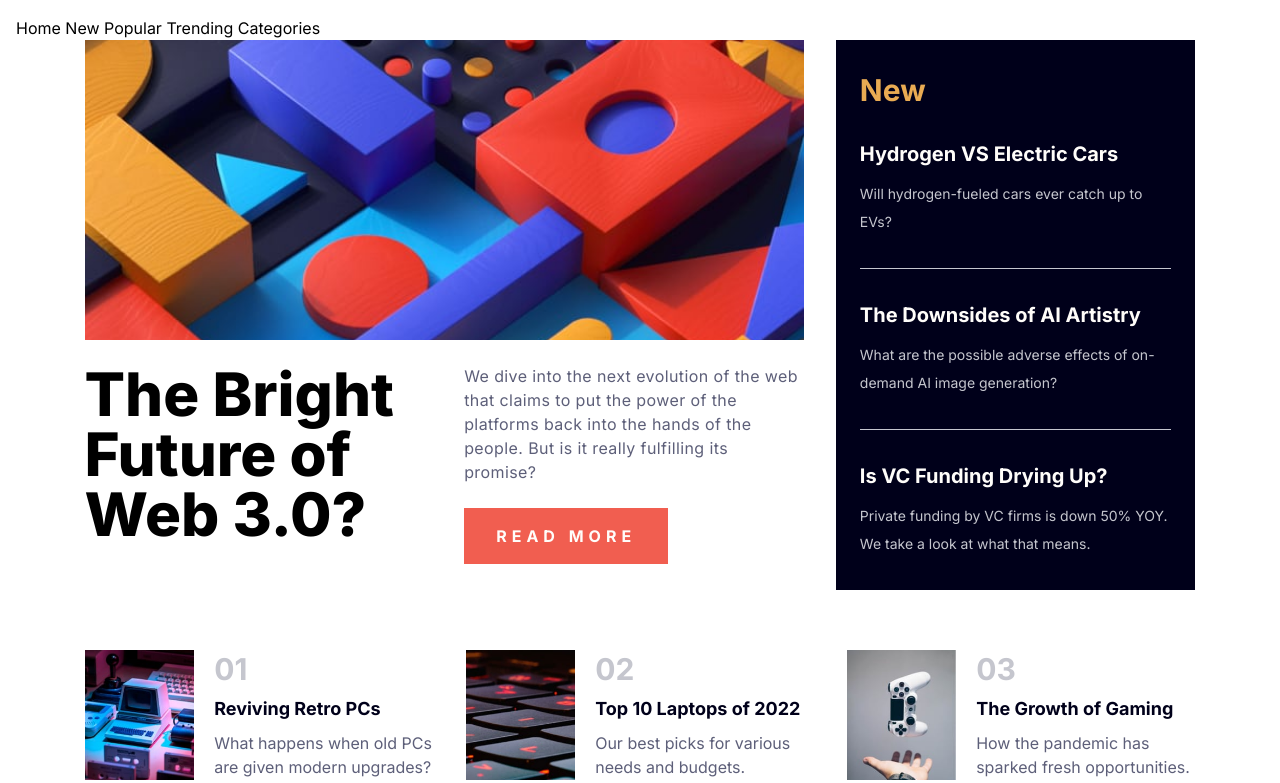
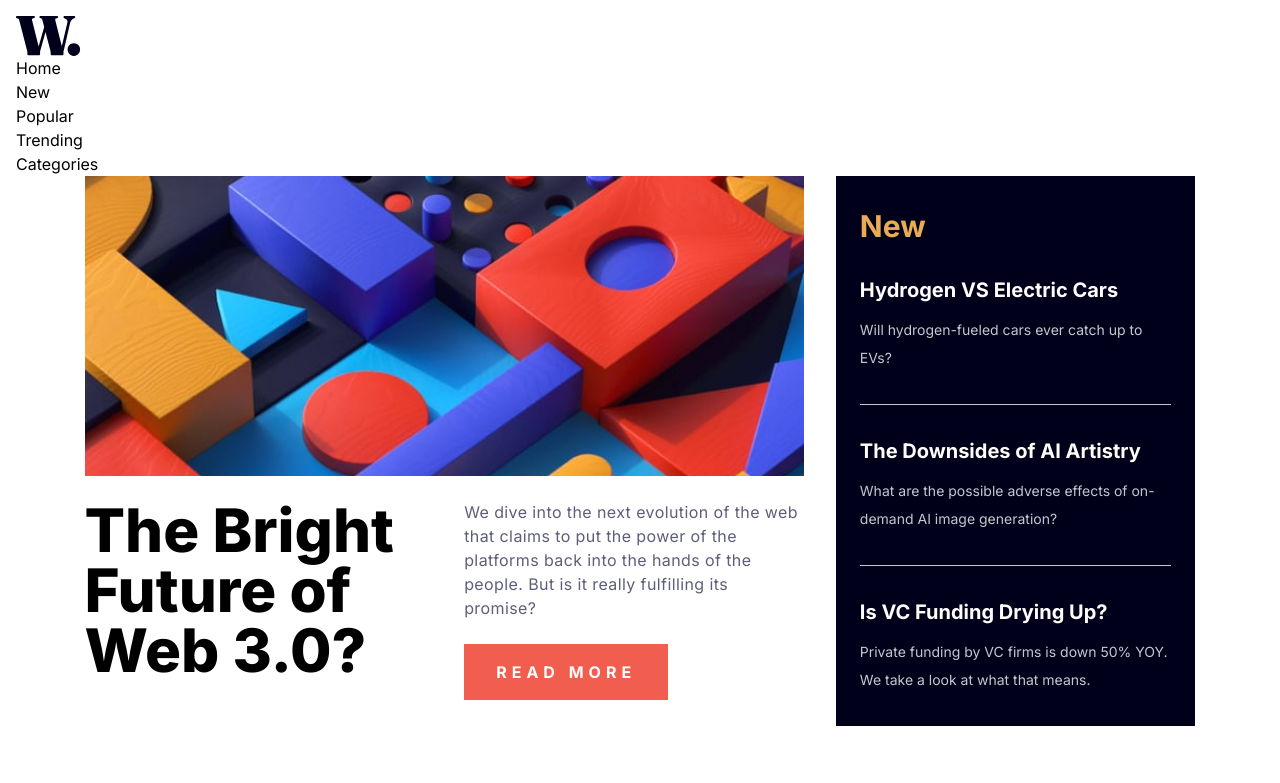
Before and after one commit to dangkhoa1195/news-homepage, a website: page dist/index.html in a window 1280 px wide. Shown: the top 783 px of the page. Drawn offline with Linux system fonts and the light colour scheme.

Commit message:
update html for header

```diff
--- a/dist/index.html
+++ b/dist/index.html
@@ -28,7 +28,20 @@
   </head>
 
   <body class="p-4">
-    <header id="header">Home New Popular Trending Categories</header>
+    <header id="header">
+      <nav class="">
+        <div class="">
+          <img src="./assets/images/logo.svg" alt="logo" />
+        </div>
+        <ul class="">
+          <li><a href="#" class="">Home</a></li>
+          <li><a href="#" class="">New</a></li>
+          <li><a href="#" class="">Popular</a></li>
+          <li><a href="#" class="">Trending</a></li>
+          <li><a href="#" class="">Categories</a></li>
+        </ul>
+      </nav>
+    </header>
     <!-- End header -->
     <main id="main ">
       <div
```
